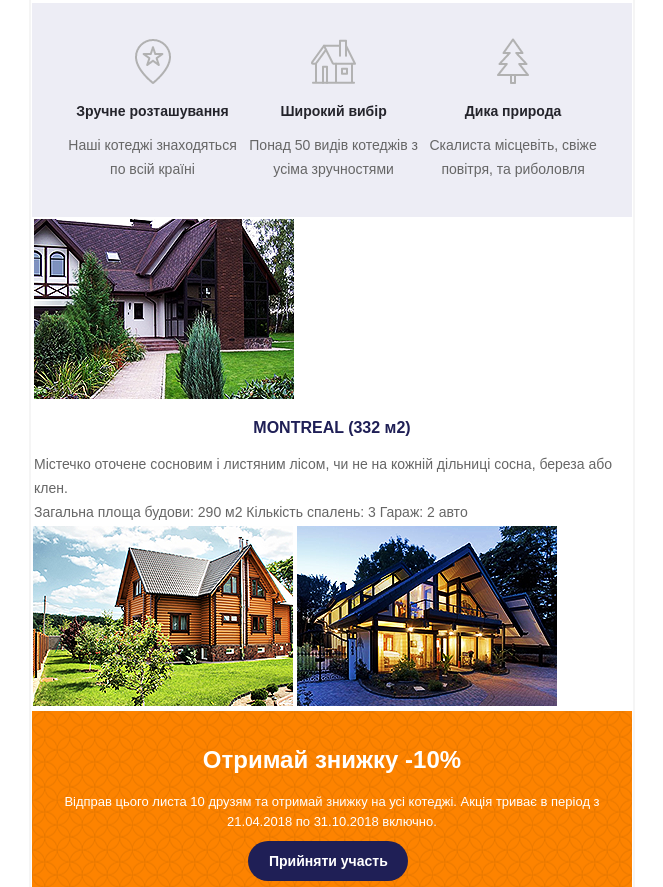
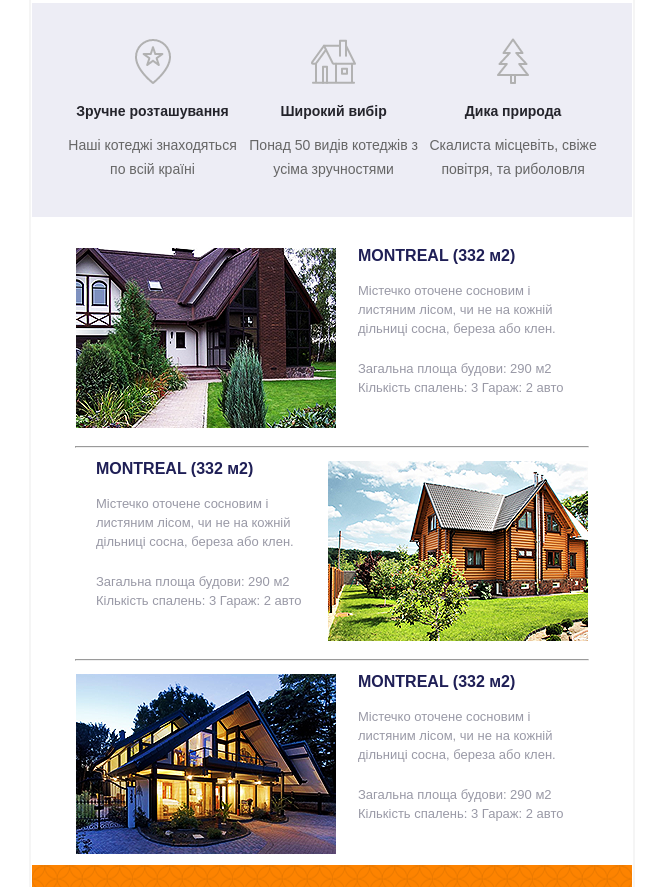
Before and after one commit to pusi-destroyer228/HataPlusEmail, a plain HTML site: page index.html in a window 1280 px wide. Shown: the part 550-1437 px from the top of the page, without its empty margins (308-971 px from the left). Drawn offline with Linux system fonts and the light colour scheme.

Commit message:
HataPlusEmail

```diff
--- a/css/HataPlusEmail.css
+++ b/css/HataPlusEmail.css
@@ -166,12 +166,36 @@ text-align: right;
     text-align: center;
 }
 
+.house {
+    margin: 0 auto;
+}
+
 .main3 .h2-house {
+    padding-left: 20px;
+    text-align: left;
+    vertical-align: top;
+    margin: 0;
     font-size: 16px;
     line-height: 24px;
     color: #1f1f56;
     font-weight: bold;
     font-family: "Arial";
+}
+
+.huila {
+    width: 260px;
+    height: 65px;
+    font-size: 13px;
+    line-height: 19px;
+    color: #9999a6;
+    font-family: "Arial";
+    padding-left: 20px;
+    display: block;
+    width: 230px;
+}
+
+.montreal {
+    margin-top: 25px;
 }
 
 .main4 {
--- a/index.html
+++ b/index.html
@@ -17,7 +17,7 @@
                 <table class="wrapper">
                     <tr>
                         <td>
-                            <img src="img/logo (1).png" alt="">
+                            <img src="https://raw.githubusercontent.com/pusi-destroyer228/HataPlusEmail/594bbe0ce1f4b848292f911167d76f06d28559de/img/logo%20(1).png" alt="">
                         </td>
                         <td class="tdTel">
                                 <img class="telep" src="img/phone.png" alt="">
@@ -68,18 +68,38 @@
                 </table>
                 <table class="wrapper house">
                     <td class="main3">
+                        <table class="montreal">
+                                <td><img src="https://raw.githubusercontent.com/pusi-destroyer228/HataPlusEmail/594bbe0ce1f4b848292f911167d76f06d28559de/img/Curves%202.png" alt=""></td>
+                                <td>
+                                    <h2 class="h2-house">MONTREAL (332 м2)</h2>
+                                    <p class="huila">Містечко оточене сосновим і листяним лісом, чи не на кожній дільниці сосна, береза або клен.</p>
+                                    <p class="huila">Загальна площа будови: 290 м2
+                                        Кількість спалень: 3
+                                        Гараж: 2 авто</p>
+                                </td>
+                        </table>
+                        <hr class="hr">
                         <table>
                             <td>
-                                <img src="https://raw.githubusercontent.com/pusi-destroyer228/HataPlusEmail/594bbe0ce1f4b848292f911167d76f06d28559de/img/Curves%202.png" alt="">
                                 <h2 class="h2-house">MONTREAL (332 м2)</h2>
-                                <p class="main-text">Містечко оточене сосновим і листяним лісом, чи не на кожній дільниці сосна, береза або клен.</p>
-                                <p class="main-text">Загальна площа будови: 290 м2
+                                <p class="huila">Містечко оточене сосновим і листяним лісом, чи не на кожній дільниці сосна, береза або клен.</p>
+                                <p class="huila">Загальна площа будови: 290 м2
+                                    Кількість спалень: 3
+                                    Гараж: 2 авто</p>
+                            </td>
+                            <td><img src="https://raw.githubusercontent.com/pusi-destroyer228/HataPlusEmail/594bbe0ce1f4b848292f911167d76f06d28559de/img/Curves%201.png" alt=""></td>
+                        </table>
+                        <hr class="hr">
+                        <table>
+                            <td><img src="https://raw.githubusercontent.com/pusi-destroyer228/HataPlusEmail/594bbe0ce1f4b848292f911167d76f06d28559de/img/Curves%203.png" alt=""></td>
+                            <td>
+                                <h2 class="h2-house">MONTREAL (332 м2)</h2>
+                                <p class="huila">Містечко оточене сосновим і листяним лісом, чи не на кожній дільниці сосна, береза або клен.</p>
+                                <p class="huila">Загальна площа будови: 290 м2
                                     Кількість спалень: 3
                                     Гараж: 2 авто</p>
                             </td>
                         </table>
-                        <img src="https://raw.githubusercontent.com/pusi-destroyer228/HataPlusEmail/594bbe0ce1f4b848292f911167d76f06d28559de/img/Curves%201.png" alt="">
-                        <img src="https://raw.githubusercontent.com/pusi-destroyer228/HataPlusEmail/594bbe0ce1f4b848292f911167d76f06d28559de/img/Curves%203.png" alt="">
                     </td>
                 </table>
                 <table class="wrapper">
```
